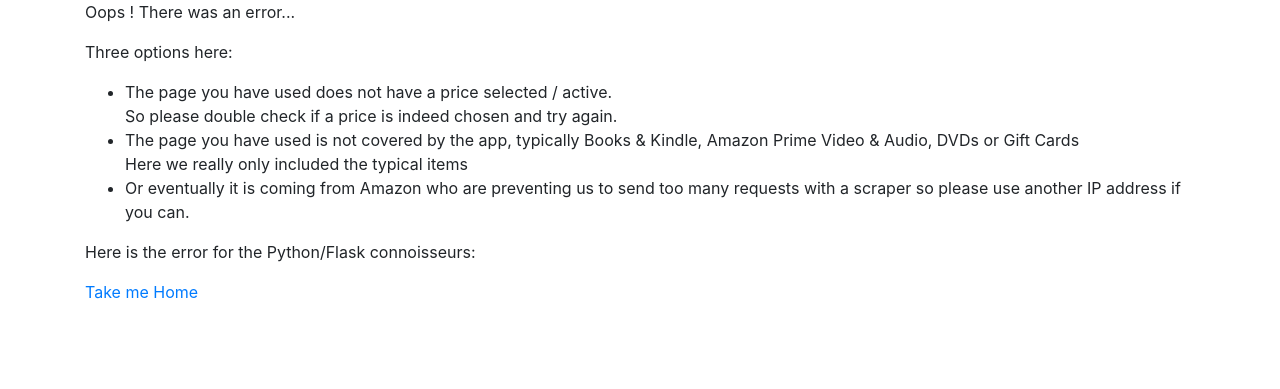
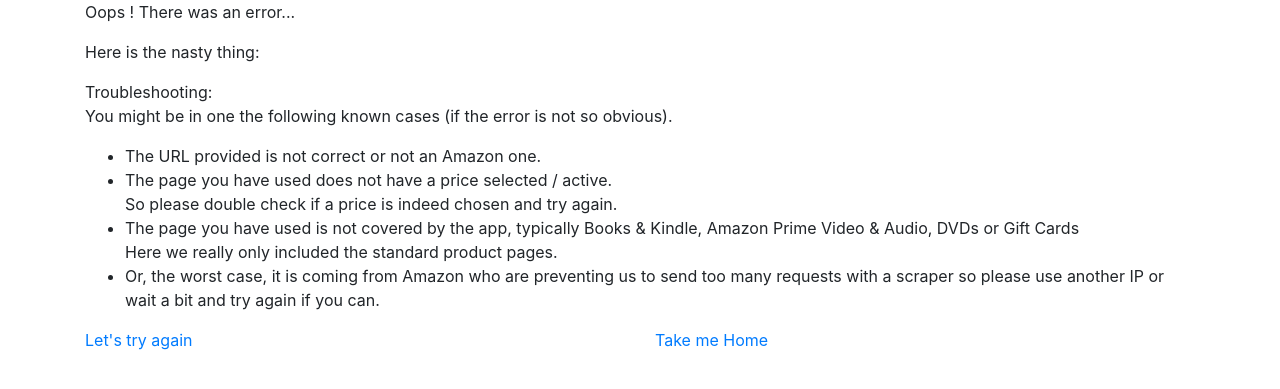
Before and after one commit to raphaelzenou/mongo-flask-project, a Flask app: template templates/error.html in a window 1280 px wide. Shown: the top 389 px of the page. Run offline with Flask 2, Linux system fonts and the light colour scheme; the template is opened without the code that fills it, so the values that code supplies are empty; parts of the project's set-up code (start-up, migrations or seed data) failed here and were passed over; some libraries are stand-ins or nearby versions.

Commit message:
testing and further error handling enhancement

```diff
--- a/app.py
+++ b/app.py
@@ -13,9 +13,6 @@ from scrap import amazscrap
 # creating the app
 app = Flask(__name__, template_folder='templates')
 
-# Setting secret key for sessions
-app.secret_key = os.getenv('SECRET_KEY')
-
 # Activating the use of .env file containing Environment variables
 load_dotenv()
 # .env is in the .gitignore file for security reasons
@@ -24,6 +21,9 @@ load_dotenv()
 # with the same command
 # initialisation can even be used using these Heroku env var
 # with the command 'heroku config -s >> .env'
+
+# Setting secret key for sessions (here mainly flash messages)
+app.secret_key = os.getenv('SECRET_KEY')
 
 
 # MongoDB details:
@@ -38,10 +38,28 @@ app.config["MONGO_URI"] = mongo_url
 #Creating a PyMongo instance
 mongo = PyMongo(app)
 
-#Routes
+# *** ROUTES ***
+
 @app.route('/')
 def home_func():
 	return render_template('home.html',
+	users = mongo.db.users.find())
+
+# Users filtering happens in two steps
+# 1 - username is retrieved from the form
+@app.route('/user_filter', methods=["POST"])
+def user_filter():
+	user_selection_form = request.form
+	user_name = user_selection_form['user_name']
+	return redirect(url_for('items', user = user_name))
+
+# 2- we use this username to create a bespoke route
+# to the user page
+@app.route('/items/<user>')
+def items(user):
+	return render_template('items.html',
+	items=mongo.db.items.find({'user_name' : user}),
+	active_user = user,
 	users = mongo.db.users.find())
 
 @app.route('/new-item/<selected_user>')
@@ -55,18 +73,30 @@ def new_item_func(selected_user):
 
 @app.route('/confirmation', methods=["POST"])
 # GET is defaulted so no need to add it
+
 def new_item_conf_func():
+
 	new_item_form = request.form
-	#Comment out when debugging
-	try:
-		item = amazscrap(new_item_form['item_url'])
-		user = {'user_name' : new_item_form['user_name']}
-		return render_template('item-confirmation.html',
-		item=item, user=user)
-	except:
-		e = sys.exc_info()[1].to_str()
-		flash(u'Problem with the Item : ' + e , 'error')
-		return render_template('error.html', error=e)
+	user = {'user_name' : new_item_form['user_name']}
+
+	if 'amazon' in new_item_form['item_url']:
+		try:
+			try:
+				item = amazscrap(new_item_form['item_url'])
+				return render_template('item-confirmation.html',
+				item=item, user=user)
+			except:
+				e = sys.exc_info()[1]
+				return render_template('error.html',
+				error=e, user=user)
+		except:
+			e = sys.exc_info()[1]
+			return render_template('error.html',
+			error=e, user=user)
+	else:
+		e = 'You seem to not be using an Amazon product page link.'
+		return render_template('error.html',
+		error=e, user=user)
 
 @app.route('/add', methods=["POST"])
 def add_item():
@@ -135,22 +165,7 @@ def edit_item(item_id):
 	user = user_details)
 
 
-# Users filtering happens in two steps
-# 1 - username is retrieved from the form
-@app.route('/user_filter', methods=["POST"])
-def user_filter():
-	user_selection_form = request.form
-	user_name = user_selection_form['user_name']
-	return redirect(url_for('items', user = user_name))
 
-# 2- we use this username to create a bespoke route
-# to the user page
-@app.route('/items/<user>')
-def items(user):
-	return render_template('items.html',
-	items=mongo.db.items.find({'user_name' : user}),
-	active_user = user,
-	users = mongo.db.users.find())
 
 
 # Running the app
--- a/scrap.py
+++ b/scrap.py
@@ -15,11 +15,28 @@ Chrome/77.0.3865.90 Safari/537.36'}
 
 def amazscrap(url, headers=fake_headers):
 
+# *** TRIMMING URL  ***
+
+    # First let's trim the URL to make it as
+    # plain and simple as possible to limit tracking
+    # Which increases the chances of getting blocked
+    # 3 known possibilities so far after testing
+
+
+    if '/?' in url:
+        url = url.split('/?',1)[0]
+    elif '?' in url:
+        url = url.split('?',1)[0]
+    elif '/ref' in url :
+        url = url.split('/ref',1)[0]
+
+
+
+# *** HTPP REQUEST + RESPONSE CHECK ***
+
     item_page = requests.get(url, headers=headers)
     # headers are necessary on amazon to not get
     # a http response 503 instead of a 200
-
-# *** CHECKING THE HTPP REQUEST RESPONSE ***
 
     if item_page.status_code == 200:
         print('Yay successful http '
--- a/templates/error.html
+++ b/templates/error.html
@@ -8,33 +8,42 @@
     <div class="row">
         <div class="col">
             <p>Oops ! There was an error...<br>
+            <p>Here is the nasty thing: <br>
+                {{error}}
+            </p>
 
             </p>
-            <p>Three options here: <br>
+            <p>Troubleshooting: <br>
+                You might be in one the following known cases (if the error is not so obvious).
                 <ul>
+                    <li> The URL provided is not correct or not an Amazon one. <br>
+                    </li>
                     <li> The page you have used does not have a price selected / active. <br>
                         So please double check if a price is indeed chosen and try again.
                     </li>
                     <li> The page you have used is not covered by the app, typically Books & Kindle, Amazon Prime Video
                         & Audio, DVDs or Gift Cards<br>
-                        Here we really only included the typical items
+                        Here we really only included the standard product pages.
                     </li>
-                    <li>Or eventually it is coming from Amazon who are
+                    <li>Or, the worst case, it is coming from Amazon who are
                         preventing us to send too many requests
-                        with a scraper so please use another IP address if you can.
+                        with a scraper so please use another IP or wait a bit and try again
+                        if you can.
                     </li>
                 </ul>
 
             </p>
-            <p>Here is the error for the Python/Flask connoisseurs: <br>
-                {{error}}
-            </p>
+
         </div>
     </div>
     <div class="row">
         <div class="col">
-            <a href="{{url_for('home_func')}}">Take me Home</a>
+            <a href="{{url_for('new_item_func', selected_user = user.user_name)}}">Let's try again</a>
         </div>
+        <div class="col">
+                <a href="{{url_for('home_func')}}">Take me Home</a>
+        </div>
+
     </div>
 </div>
 
```
Also changed, not shown: README.md.
